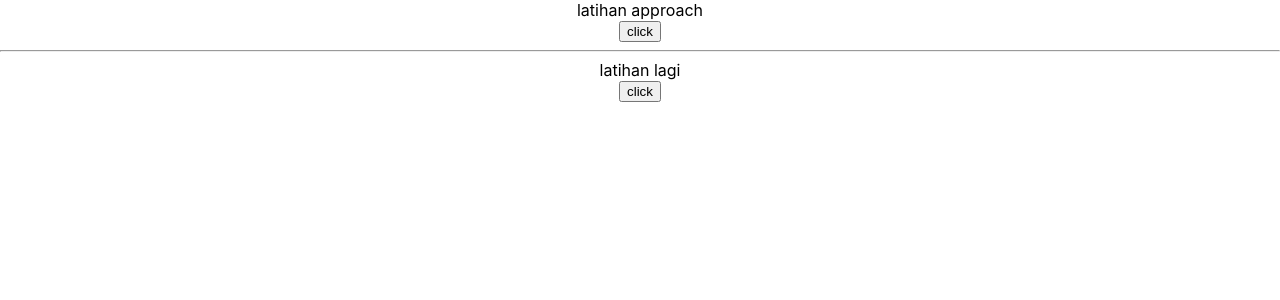
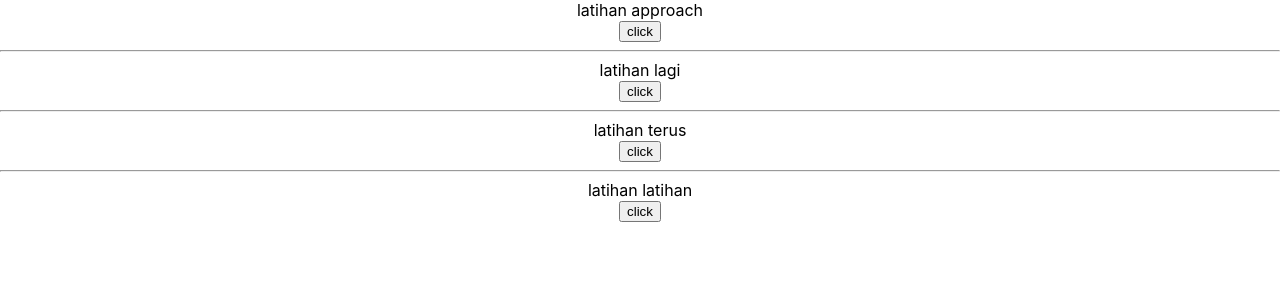
Before and after one commit to thelast7/belajar-react, a React (Create React App) app: page / in a window 1280 px wide. Shown: the top 300 px of the page. Built offline with nearby package versions, Linux system fonts and the light colour scheme.

Commit message:
4 cara approch

```diff
--- a/src/App.js
+++ b/src/App.js
@@ -8,6 +8,8 @@ import Tambah from './testCounter/Tambah'
 import Tambah2 from './testCounter2/Tambah2'
 import EventBind from './testEventBind/EventBind'
 import EventBind2 from './testEventBind/EventBind2'
+import EventBind3 from './testEventBind/EventBind3'
+import EventBind4 from './testEventBind/EventBind4'
 
 class App extends Component {
   render() {
@@ -30,6 +32,10 @@ class App extends Component {
         <EventBind />
         <hr />
         <EventBind2 />
+        <hr />
+        <EventBind3 />
+        <hr />
+        <EventBind4 />
       </div>
     );
   }
--- /dev/null
+++ b/src/testEventBind/EventBind3.js
@@ -0,0 +1,30 @@
+import React, { Component } from 'react'
+
+class EventBind3 extends Component {
+    constructor(props) {
+        super(props)
+        this.state= {
+            message: 'latihan terus'
+        }
+        this.clickHandler3 = this.clickHandler3.bind(this)
+    }
+
+    clickHandler3(){
+        this.setState({
+            message: 'sukses'
+        })
+    }
+
+    render(){
+        return (
+            <div>
+                <div>{this.state.message}</div>
+                <button onClick={this.clickHandler3}>
+                    click
+                </button>
+            </div>
+        )
+    }
+}
+
+export default EventBind3
--- /dev/null
+++ b/src/testEventBind/EventBind4.js
@@ -0,0 +1,29 @@
+import React, {Component} from 'react'
+
+class EventBind4 extends Component {
+    constructor(props) {
+        super(props)
+        this.state= {
+            message: 'latihan latihan'
+        }
+    }
+
+    clickHandler4 = () => {
+        this.setState({
+            message: 'suksess'
+        })
+    }
+
+    render() {
+        return (
+            <div>
+                <div>{this.state.message}</div>
+                <button onClick={this.clickHandler4}>
+                    click
+                </button>
+            </div>
+        )
+    }
+}
+
+export default EventBind4
```
